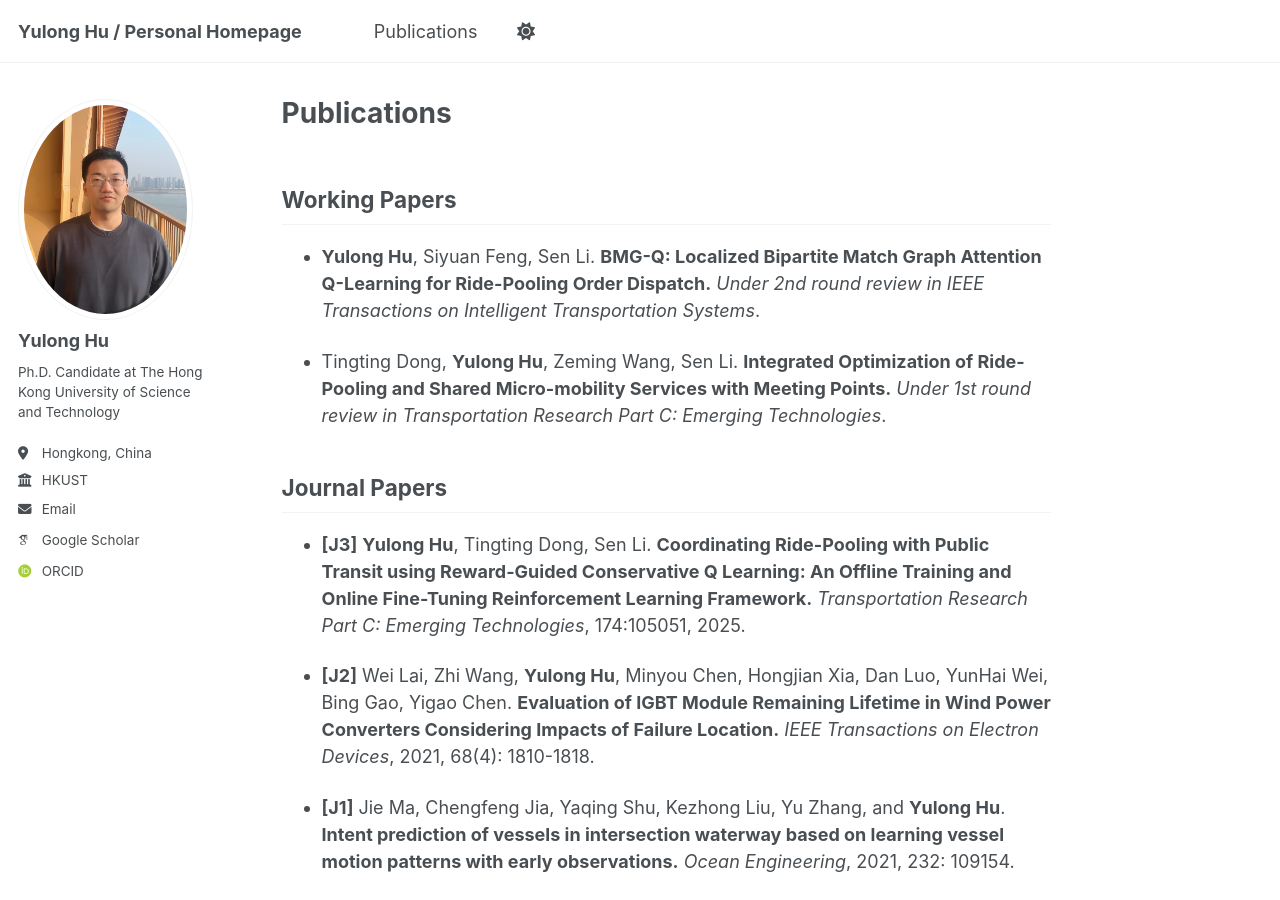
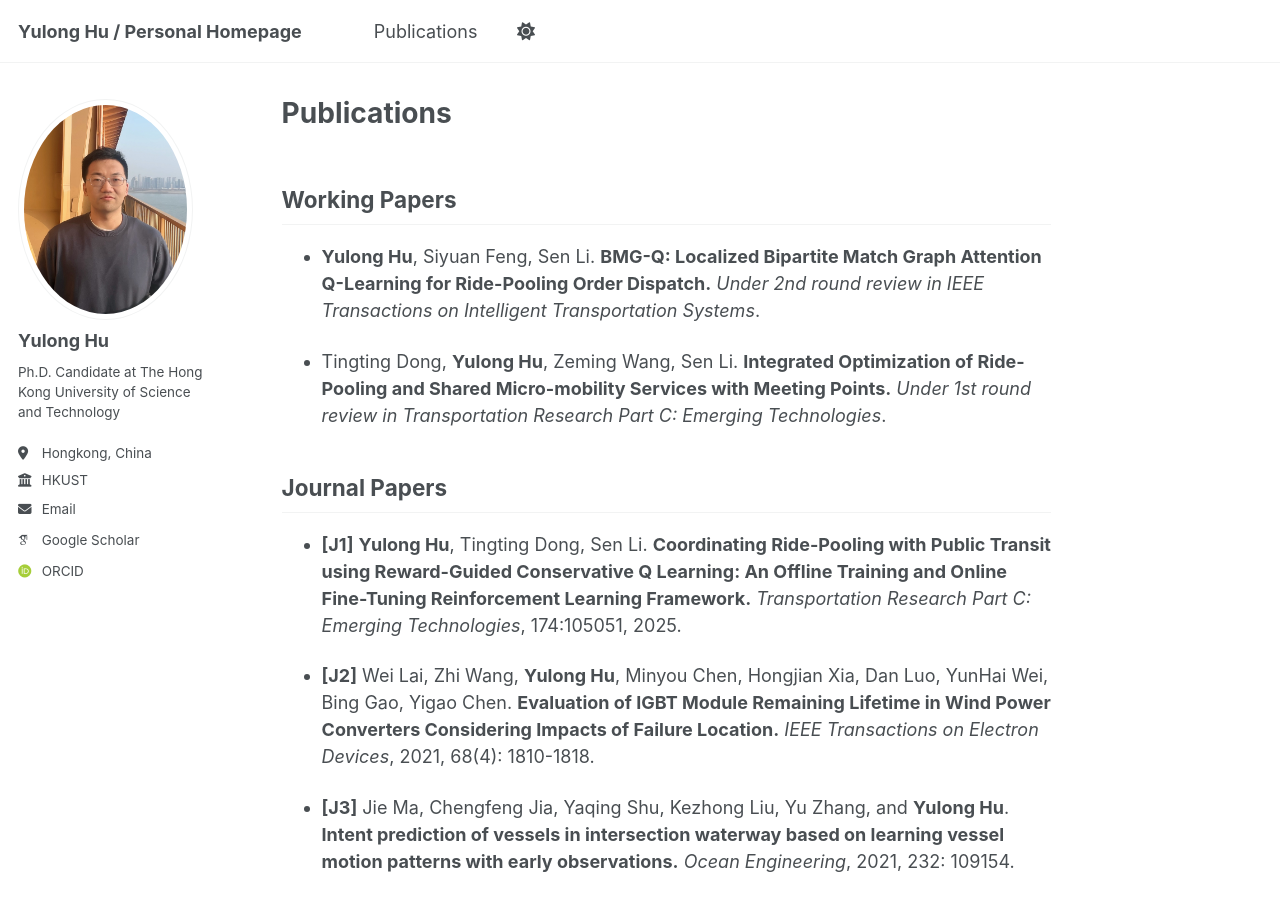
Before and after one commit to yulonghu2000/yulonghu2000.github.io, a Jekyll site: the page built from _pages/publications.md, in a window 1280 px wide and 900 px high. Built offline with Jekyll 4.4.1, drawn with Linux system fonts in a browser that asks for light colours; some web fonts are replaced.

```diff
--- a/_pages/publications.md
+++ b/_pages/publications.md
@@ -11,11 +11,11 @@ author_profile: true
 
 ## Journal Papers
 
-- **[J3]** **Yulong Hu**, Tingting Dong, Sen Li. **Coordinating Ride-Pooling with Public Transit using Reward-Guided Conservative Q Learning: An Offline Training and Online Fine-Tuning Reinforcement Learning Framework.** *Transportation Research Part C: Emerging Technologies*, 174:105051, 2025.
+- **[J1]** **Yulong Hu**, Tingting Dong, Sen Li. **Coordinating Ride-Pooling with Public Transit using Reward-Guided Conservative Q Learning: An Offline Training and Online Fine-Tuning Reinforcement Learning Framework.** *Transportation Research Part C: Emerging Technologies*, 174:105051, 2025.
 
 - **[J2]** Wei Lai, Zhi Wang, **Yulong Hu**, Minyou Chen, Hongjian Xia, Dan Luo, YunHai Wei, Bing Gao, Yigao Chen. **Evaluation of IGBT Module Remaining Lifetime in Wind Power Converters Considering Impacts of Failure Location.** *IEEE Transactions on Electron Devices*, 2021, 68(4): 1810-1818.
 
-- **[J1]** Jie Ma, Chengfeng Jia, Yaqing Shu, Kezhong Liu, Yu Zhang, and **Yulong Hu**. **Intent prediction of vessels in intersection waterway based on learning vessel motion patterns with early observations.** *Ocean Engineering*, 2021, 232: 109154.
+- **[J3]** Jie Ma, Chengfeng Jia, Yaqing Shu, Kezhong Liu, Yu Zhang, and **Yulong Hu**. **Intent prediction of vessels in intersection waterway based on learning vessel motion patterns with early observations.** *Ocean Engineering*, 2021, 232: 109154.
 
 ## Conference Papers
 
```
